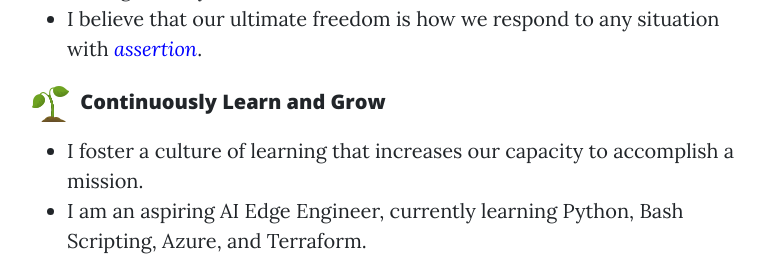
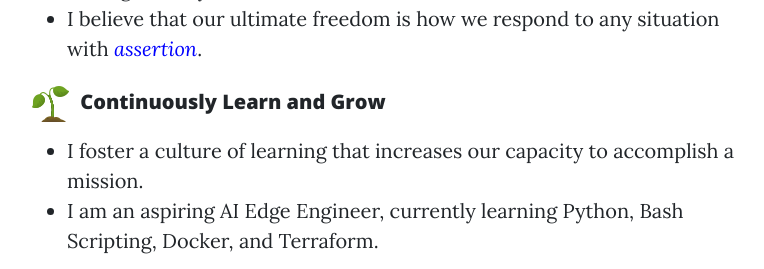
Before and after one commit to alexmaccalman/mywebsite, a Flask app: page / in a window 1280 px wide. Shown: the part 1178-1447 px from the top of the page, without its empty margins (248-1012 px from the left). Run offline with Flask 2, Linux system fonts and the light colour scheme; some libraries are stand-ins or nearby versions.

Commit message:
learning docker

```diff
--- a/app/templates/index.html
+++ b/app/templates/index.html
@@ -59,7 +59,7 @@
         <h5><img src="static/img/grow.png"/> Continuously Learn and Grow</h5>
         <ul>
           <li>I foster a culture of learning that increases our capacity to accomplish a mission.</li>
-           <li>I am an aspiring AI Edge Engineer, currently learning Python, Bash Scripting, Azure, and Terraform.</li>
+           <li>I am an aspiring AI Edge Engineer, currently learning Python, Bash Scripting, Docker, and Terraform.</li>
         </ul>
         <h5><img src="static/img/energy.png"/>Bring Energy</h5>
         <ul>
```
